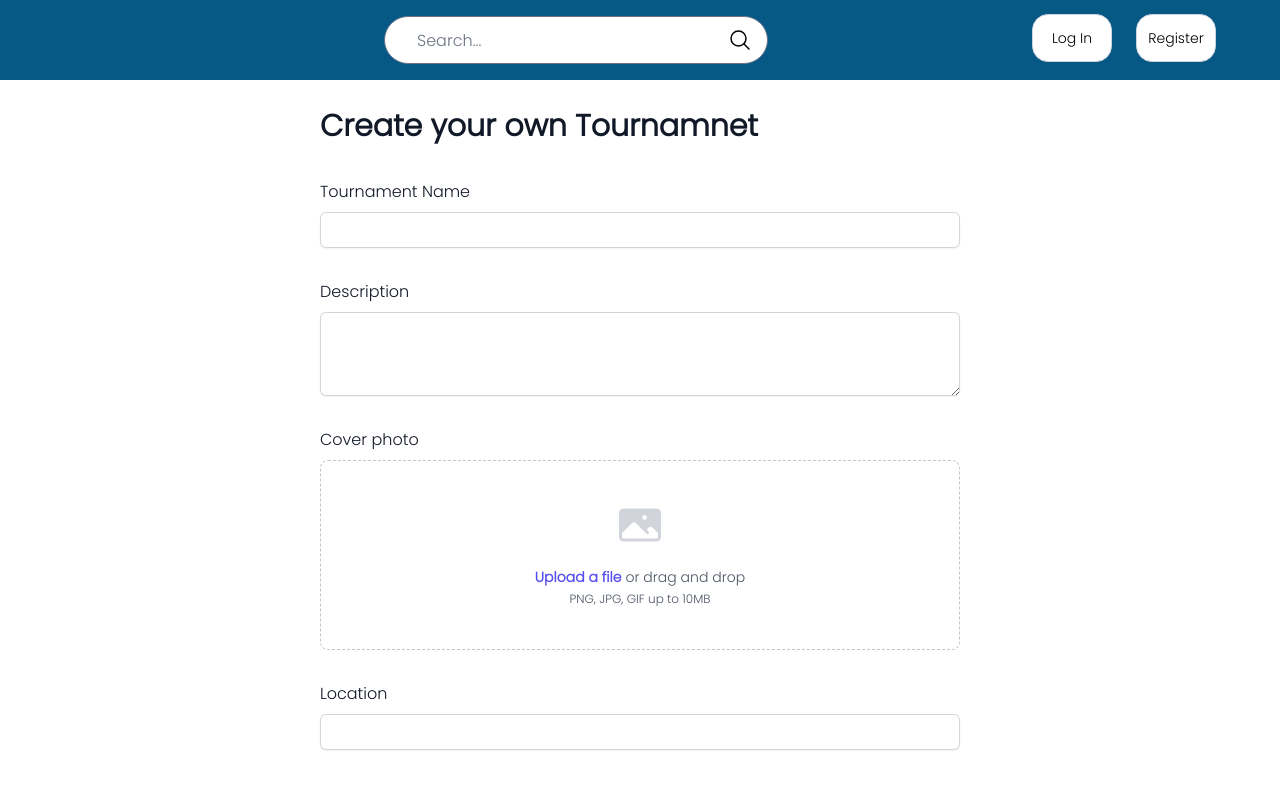
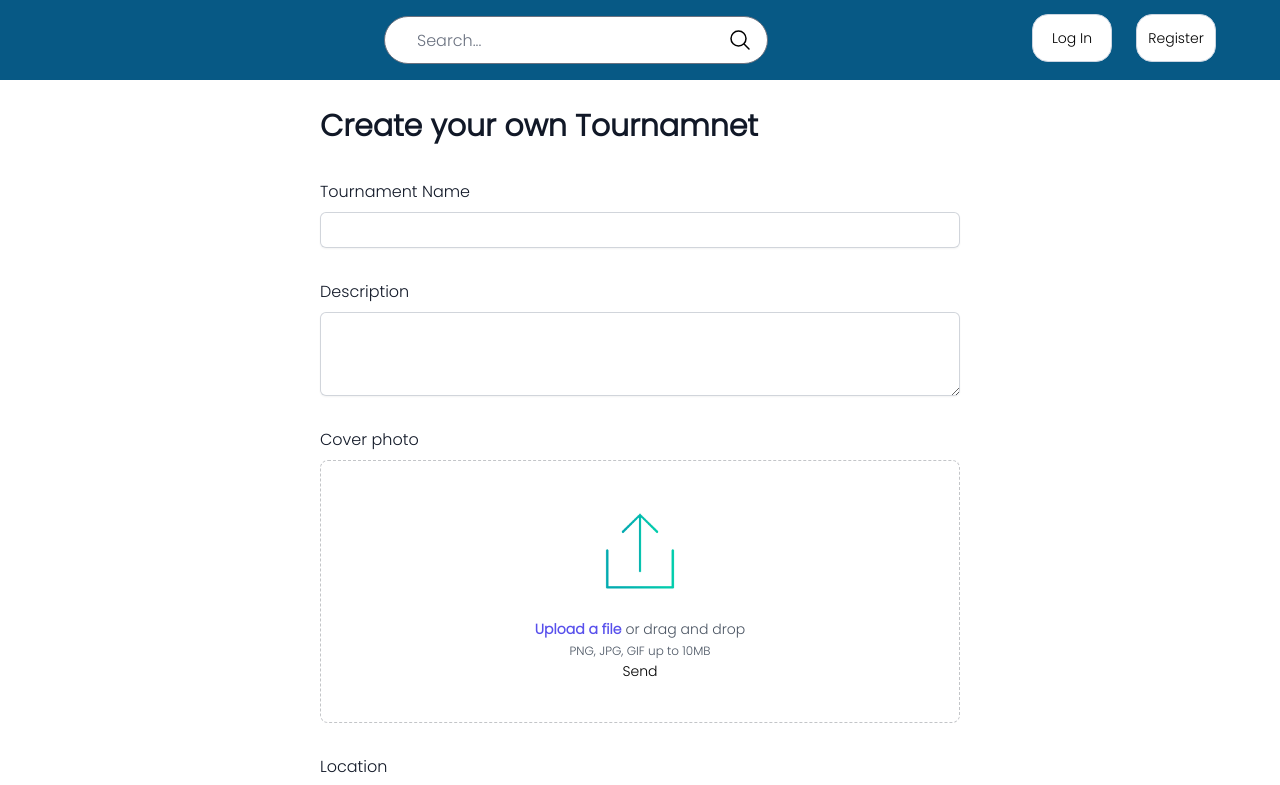
Before and after one commit to faisalnazir7/battleHost-frontend, a React (Vite) app: page /tournaments/create in a window 1280 px wide. Shown: the top 785 px of the page. Built offline with nearby package versions, Linux system fonts and the light colour scheme.

Commit message:
added cloudinary for image hosting
Co-authored-by: faisalnazir7 <76447944+faisalnazir7@users.noreply.github.com>

```diff
--- a/src/Pages/OrganiserTournamentForm/OrganiserTournamentForm.jsx
+++ b/src/Pages/OrganiserTournamentForm/OrganiserTournamentForm.jsx
@@ -1,8 +1,8 @@
-import React, { useState } from 'react'
+import React, { useEffect, useState } from 'react'
 import Navbar from '../../Components/Navbar/Navbar'
 import { PhotoIcon, UserCircleIcon } from '@heroicons/react/24/solid'
 import { useNavigate } from "react-router-dom";
-
+import UploadIcon from "../../assets/uploadicon.jpg"
 export default function OrganiserTournamentForm() {
   const [title, setTitle] = useState("");
   const [description, setDescription] = useState("");
@@ -15,7 +15,31 @@ export default function OrganiserTournamentForm() {
   const[bannerImg,setBannerImg]=useState("");
   const[teamSize,setTeamSize]=useState("");
   const[location,setLocation]=useState("");
+  const[image,setImage]=useState("");
   const navigator=useNavigate();
+  const loadFile = (e) => {
+    let output = document.getElementById("output");
+    output.src = URL.createObjectURL(e.target.files[0]);
+    output.onload = () => {
+      URL.revokeObjectURL(output.src);
+    };
+  };
+  const sendImageToCloudinary = () => {
+    const data = new FormData();
+    data.append("file", image);
+    data.append("upload_preset", "battlehost_assets");
+    data.append("cloud_name", "markus0509");
+    fetch("https://api.cloudinary.com/v1_1/markus0509/image/upload", {
+      method: "POST",
+      body: data,
+    })
+      .then((res) => res.json())
+      .then((data) => {
+        // setUrl(data.url);
+        console.log(data.url);
+      })
+      .catch((err) => console.log(err));
+  };
   const createTournament = async () => {
     try {
         const response = await fetch('http://localhost:5000/api/tournament/createtournament', {
@@ -113,18 +137,26 @@ export default function OrganiserTournamentForm() {
               </label>
               <div className="mt-2 flex justify-center rounded-lg border border-dashed border-gray-900/25 px-6 py-10">
                 <div className="text-center">
-                  <PhotoIcon className="mx-auto h-12 w-12 text-gray-300" aria-hidden="true" />
+        {/*<PhotoIcon className="mx-auto h-12 w-12 text-gray-300" aria-hidden="true" id='output'/>*/}
+                  <img src={UploadIcon} alt="no preview" id='output' height={100} width={100} className='m-auto'/>
                   <div className="mt-4 flex text-sm leading-6 text-gray-600">
                     <label
                       htmlFor="file-upload"
                       className="relative cursor-pointer rounded-md bg-white font-semibold text-indigo-600 focus-within:outline-none focus-within:ring-2 focus-within:ring-indigo-600 focus-within:ring-offset-2 hover:text-indigo-500"
                     >
                       <span>Upload a file</span>
-                      <input id="file-upload" name="file-upload" type="file" className="sr-only" />
+                      <input id="file-upload" name="file-upload" type="file" className="sr-only" accept='image/*'
+                      onChange={(e)=>{
+                        loadFile(e)
+                        setImage(e.target.files[0])
+                        // console.log(e.target.files[0])
+                      }}
+                      />
                     </label>
                     <p className="pl-1">or drag and drop</p>
                   </div>
                   <p className="text-xs leading-5 text-gray-600">PNG, JPG, GIF up to 10MB</p>
+                  <button type='button' onClick={()=>sendImageToCloudinary()}>Send</button>
                 </div>
               </div>
             </div>
```
Also changed, not shown: src/assets/uploadicon.jpg (added).
